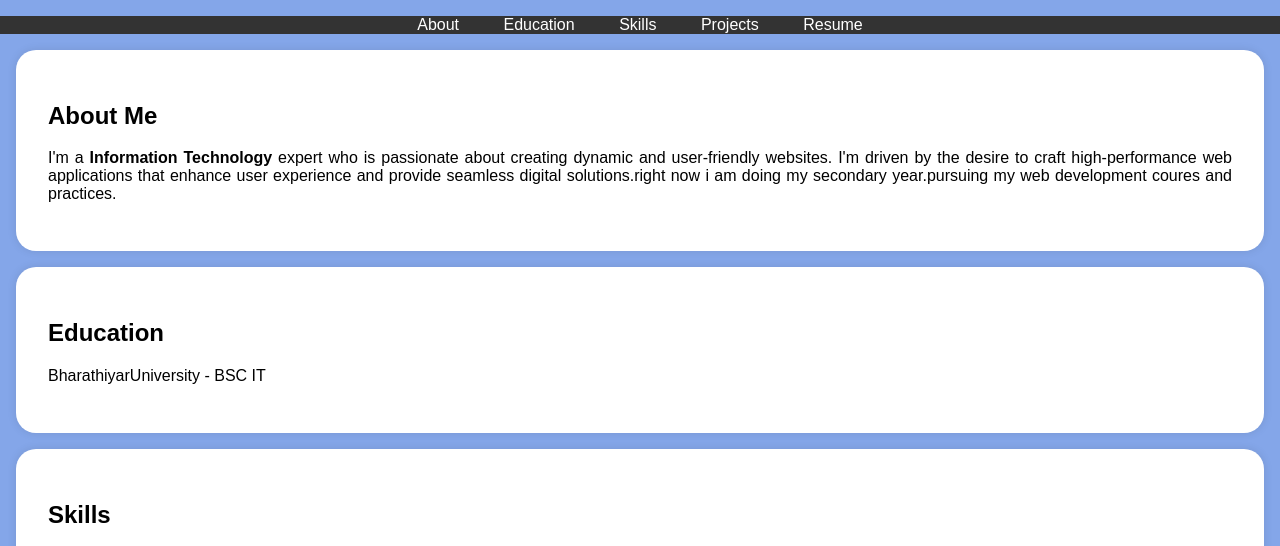
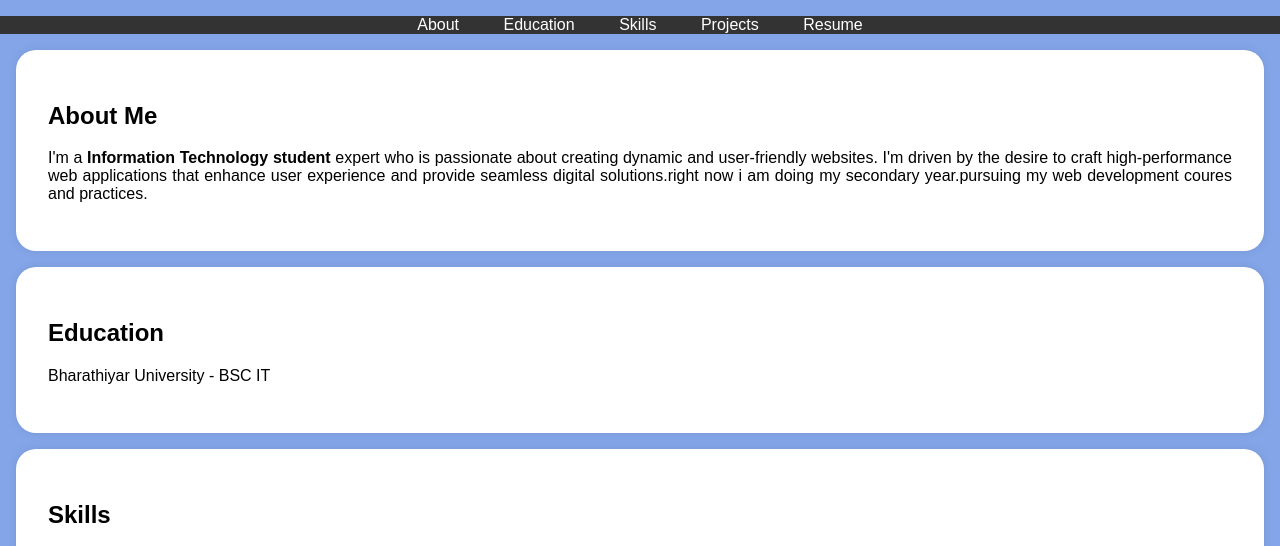
Before and after one commit to 12345aswathi/Digital-portfolio-, a plain HTML site: page index.html in a window 1280 px wide. Shown: the part 197-743 px from the top of the page. Drawn offline with Linux system fonts and the light colour scheme.

Commit message:
Add files via upload

```diff
--- a/index.html
+++ b/index.html
@@ -115,7 +115,7 @@
     <section id="about">
         <div class="section-content">
             <h2>About Me</h2>
-            <p>I'm a <b>Information Technology</b> expert who is passionate about creating dynamic and user-friendly websites.
+            <p>I'm a <b>Information Technology student</b> expert who is passionate about creating dynamic and user-friendly websites.
                 I'm driven by the desire to craft high-performance web applications that enhance user experience and provide
                  seamless digital solutions.right now i am doing my secondary year.pursuing my web development coures and practices.</p>
 
@@ -125,7 +125,7 @@
     <section id="education">
         <div class="section-content">
             <h2>Education</h2>
-            <p>BharathiyarUniversity  - BSC IT</p>
+            <p>Bharathiyar University  - BSC IT</p>
 
 
         </div>
@@ -160,7 +160,7 @@
         <div class="section-content">
             <center>
             <h2>Resume</h2>
-            <a href="Aswathi.pdf" target="_blank" class="download-button">Download CV</a>
+            <a href="Aswathi S.pdf" target="_blank" class="download-button">Download CV</a>
         </center>
         </div>
 
```
Also changed, not shown: 1 other file.
